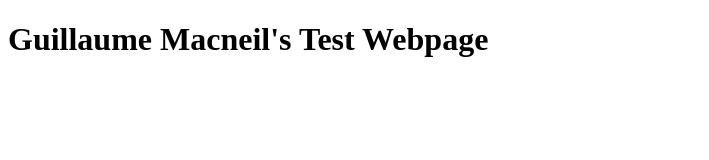
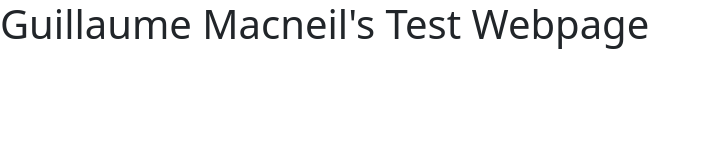
Before and after one commit to MetallicSquid/MetallicSquid.github.io, a plain HTML site: page index.html in a window 1280 px wide. Shown: the whole page, without its empty margins (0-709 px from the left). Drawn offline with nearby package versions, Linux system fonts and the light colour scheme.

Commit message:
Commit for bootstrapperization

```diff
--- a/index.html
+++ b/index.html
@@ -1,10 +1,17 @@
 <!DOCTYPE html>
-<html>
+<html lang="en">
 	<head>
 		<title>Guillaume Macneil's Test Webpage</title>
 		<meta charset='utf-8'>
+		<meta name="viewport" content="width=device-width, initial-scale=1">
+		<link href="https://cdn.jsdelivr.net/npm/bootstrap@5.1.3/dist/css/bootstrap.min.css" rel="stylesheet" integrity="sha384-1BmE4kWBq78iYhFldvKuhfTAU6auU8tT94WrHftjDbrCEXSU1oBoqyl2QvZ6jIW3" crossorigin="anonymous">
+
 	</head>
 	<body>
 		<h1>Guillaume Macneil's Test Webpage</h1>
+
+
+
+		<script src="https://cdn.jsdelivr.net/npm/bootstrap@5.1.3/dist/js/bootstrap.bundle.min.js" integrity="sha384-ka7Sk0Gln4gmtz2MlQnikT1wXgYsOg+OMhuP+IlRH9sENBO0LRn5q+8nbTov4+1p" crossorigin="anonymous"></script>
 	</body>
 </html>
```
